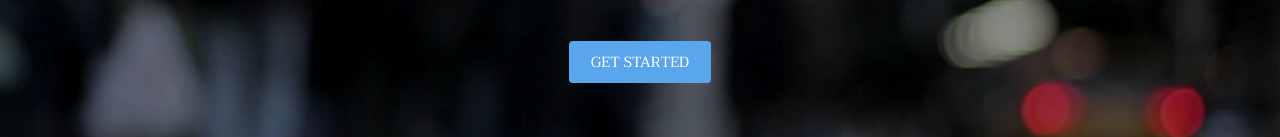
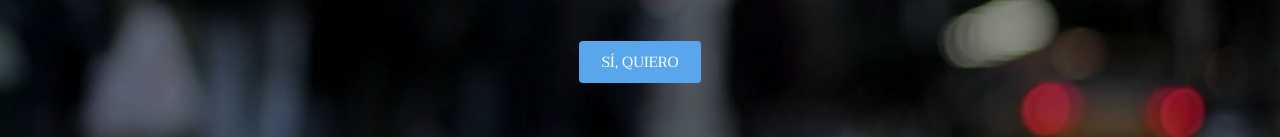
Before and after one commit to gitpihub/04_REP_METROPOLITA, a plain HTML site: page index.html in a window 1280 px wide. Shown: the part 448-585 px from the top of the page. Drawn offline with Linux system fonts and the light colour scheme.

Commit message:
Cambios en el botón por PILAR

```diff
--- a/index.html
+++ b/index.html
@@ -39,7 +39,7 @@
 					<h1>Metropolita</h1>
 					<p>A full responsive, business-oriented HTML5/CSS3 template<br />
 					built by <a href="https://templated.co/">Templated</a> and released under the <a href="https://templated.co/license">Creative Commons</a>.</p>
-					<a href="#one" class="button special scrolly">Get Started</a>
+					<a href="#one" class="button special scrolly">Sí, quiero</a>
 				</div>
 			</section>
 
```
